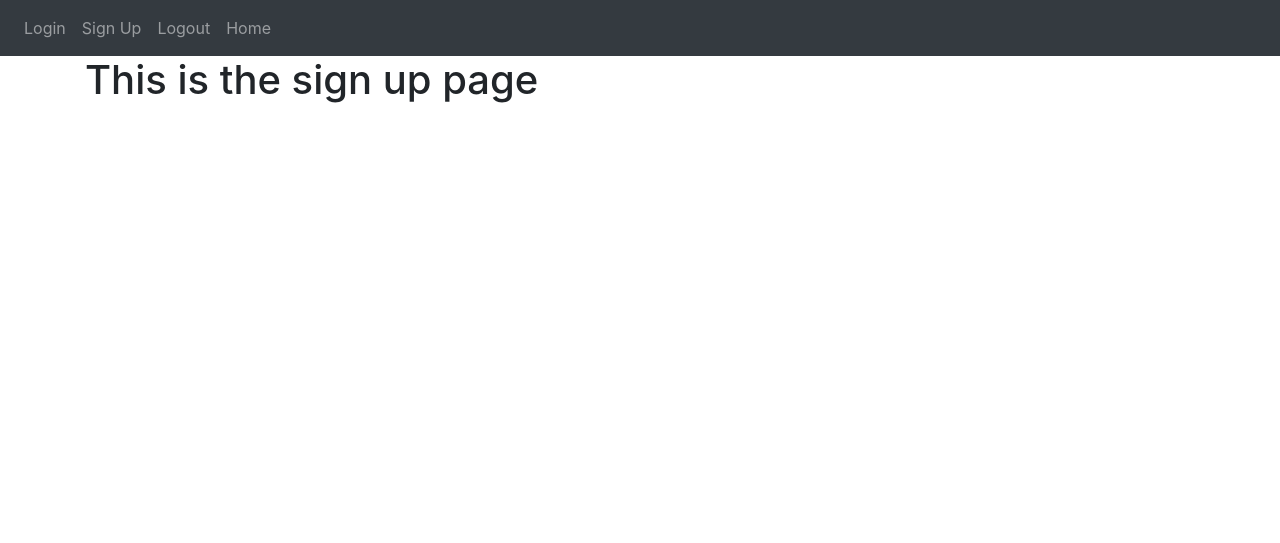
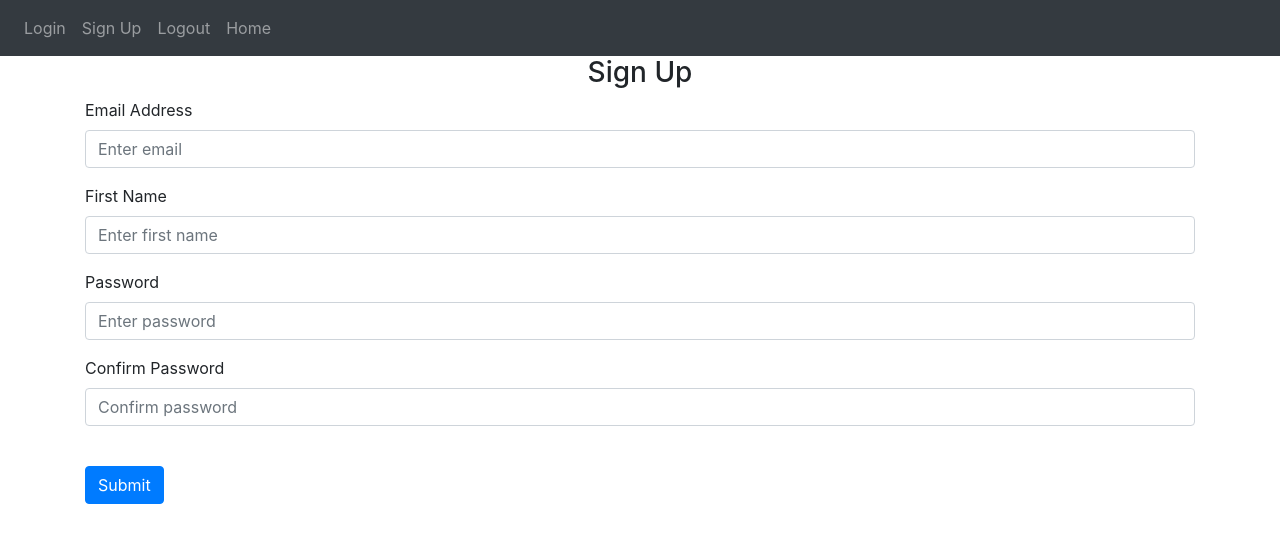
Before and after one commit to RyanSolanki/HighlanderSolutions.github.io, a Flask app: page /sign-up in a window 1280 px wide. Shown: the top 543 px of the page. Run offline with Flask 3, Linux system fonts and the light colour scheme; some libraries are stand-ins or nearby versions.

Commit message:
Added sign up and login forms, created database

```diff
--- a/Flask Web App/website/auth.py
+++ b/Flask Web App/website/auth.py
@@ -1,9 +1,9 @@
-from flask import Blueprint, render_template # Import the Blueprint class from the flask package
+from flask import Blueprint, render_template, request, flash # Import the Blueprint class from the flask package
 
 # Create a Blueprint object --> meaning it has a bunch of routes/URLs
 auth = Blueprint('auth', __name__) # The first argument is the name of the blueprint, and the second argument is the name of the module or package
 
-@auth.route('/login') # This is a decorator that tells Flask what URL to trigger the function
+@auth.route('/login', methods=['GET', 'POST']) # This is a decorator that tells Flask what URL to trigger the function
 def login():
     return render_template("login.html", text="Testing", user="Jake", boolean = True) # This is the function that will be triggered when the URL is visited
 
@@ -11,6 +11,24 @@ def login():
 def logout():
     return "<p>Logout</p>" # This is the function that will be triggered when the URL is visited
 
-@auth.route('/sign-up') # This is a decorator that tells Flask what URL to trigger the function
+@auth.route('/sign-up', methods=['GET', 'POST']) # This is a decorator that tells Flask what URL to trigger the function
 def sign_up():
+    if request.method == 'POST':
+        email = request.form.get('email')
+        firstName = request.form.get('firstName')
+        password1 = request.form.get('password1')
+        password2 = request.form.get('password2')
+
+        if len(email) < 4:
+            flash('Email must be longer than 3 characters!', category='error')
+        elif len(firstName) < 2:
+            flash('First Name must be at least 2 characters long!', category='error')
+        elif password1 != password2:
+            flash('Passwords do not match!', category='error')
+        elif len(password1) < 8:
+            flash('Password must be at least 8 characters.', category='error')
+        else:
+            # add user to database
+            flash('Account created!', category='success')
+
     return render_template("sign_up.html") # This is the function that will be triggered when the URL is visited
--- a/Flask Web App/website/templates/base.html
+++ b/Flask Web App/website/templates/base.html
@@ -38,6 +38,29 @@
                 </div>
             </div>
         </nav>
+
+        {% with messages = get_flashed_messages(with_categories=true) %}
+        {% if messages %}
+            {% for category,message in messages %}
+            {% if category == 'error' %}
+            <div class="alert alert-danger alter-dismissable fade show" role="alert">
+                {{ message }}
+                <button type="button" class="close" data-dismiss="alert">
+                    <span aria-hidden="true">&times;</span>
+                </button>
+            </div>
+            {% else %}
+            <div class="alert alert-success alter-dismissable fade show" role="alert">
+                {{ message }}
+                <button type="button" class="close" data-dismiss="alert">
+                    <span aria-hidden="true">&times;</span>
+                </button>
+            </div>
+            {% endif %}
+            {% endfor %}
+        {% endif %}
+        {% endwith %}
+
         <div class = "container">
             {% block content %}
             {% endblock %}
--- a/Flask Web App/website/templates/sign_up.html
+++ b/Flask Web App/website/templates/sign_up.html
@@ -1,6 +1,50 @@
 {% extends "base.html" %}
-{% block title %}Login{% endblock %}
+{% block title %}Sign Up{% endblock %}
 
 {% block content %}
-    <h1>This is the sign up page</h1>
+    <form method="post">
+        <h3 align="center">Sign Up</h3>
+        <div class="form-group">
+            <label for="email">Email Address</label>
+            <input
+                type="email"
+                class="form-control"
+                id="email"
+                name="email"
+                placeholder="Enter email"
+            />
+        </div>
+        <div class="form-group">
+            <label for="firstName">First Name</label>
+            <input
+                type="text"
+                class="form-control"
+                id="firstName"
+                name="firstName"
+                placeholder="Enter first name"
+            />
+        </div>
+        <div class="form-group">
+            <label for="password1">Password</label>
+            <input
+                type="password"
+                class="form-control"
+                id="password1"
+                name="password1"
+                placeholder="Enter password"
+            />
+        </div>
+        <div class="form-group">
+            <label for="password2">Confirm Password</label>
+            <input
+                type="password"
+                class="form-control"
+                id="password2"
+                name="password2"
+                placeholder="Confirm password"
+            />
+        </div>
+        <br />
+        <button type="submit" class="btn btn-primary">Submit</button>
+    </form>
 {% endblock %}
```
Also changed, not shown: Flask Web App/website/__init__.py (+8 -0 lines), Flask Web App/website/templates/login.html (+25 -8 lines).
